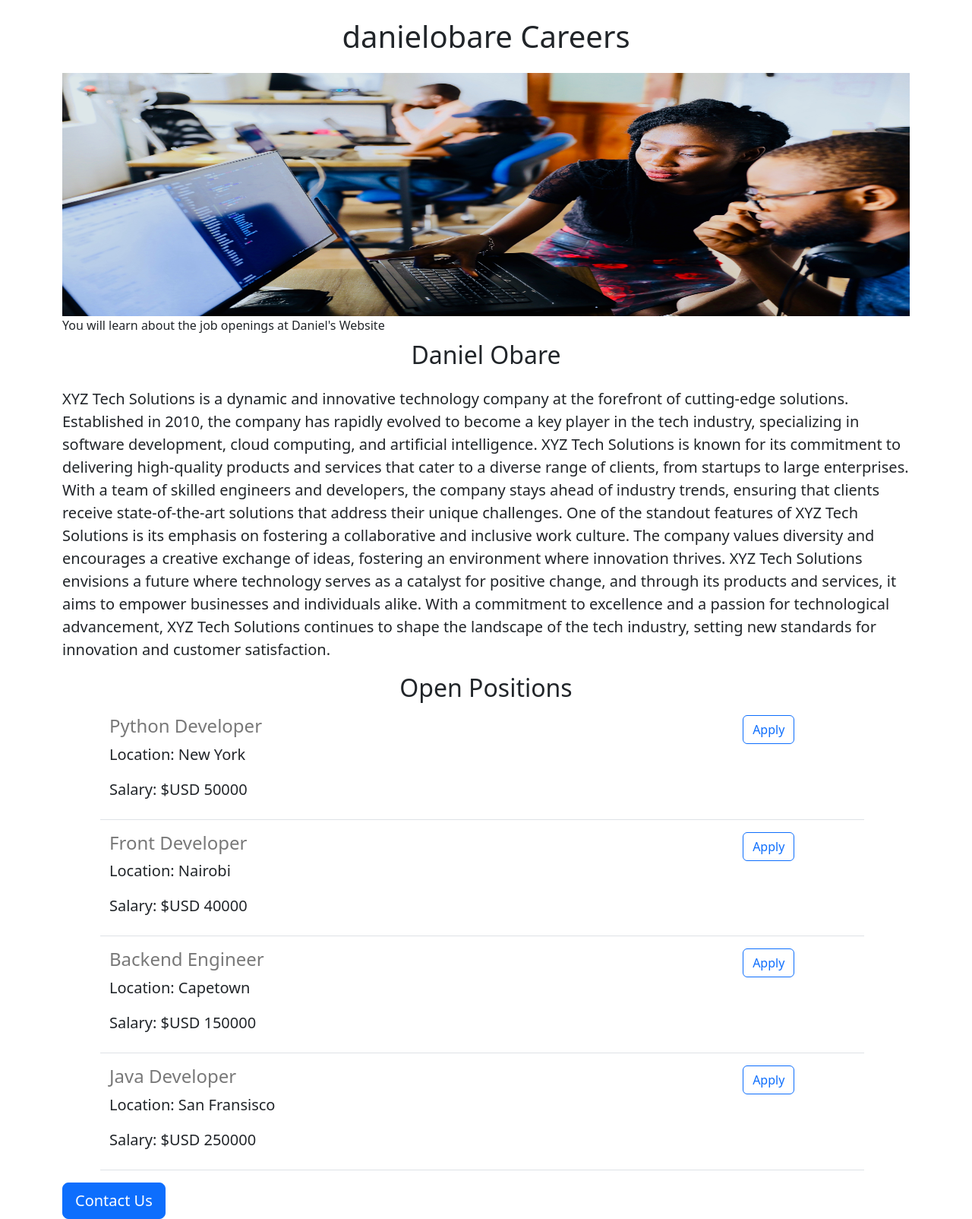
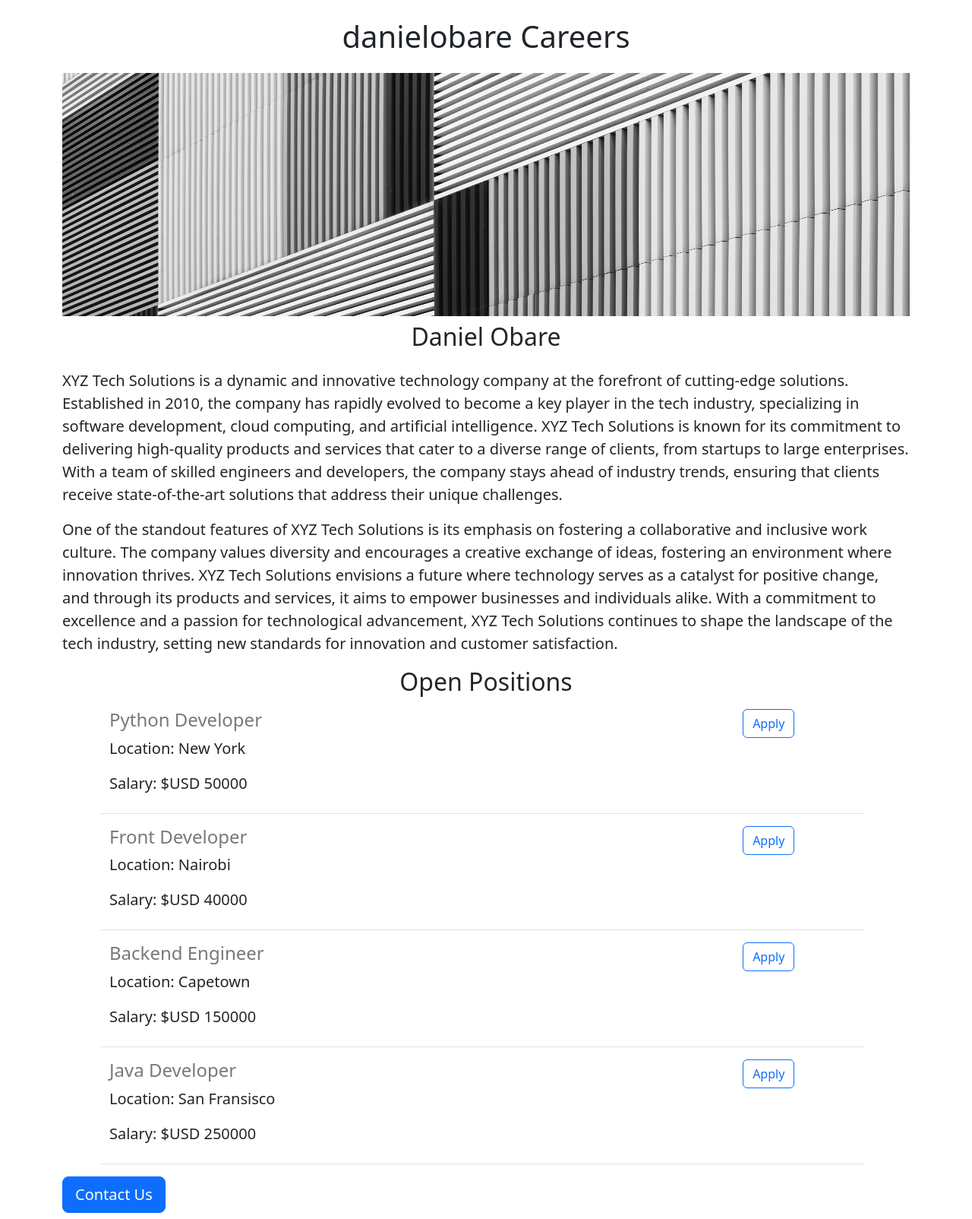
Before and after one commit to danielobare/daniel-obare-careers-website, a Flask app: page / in a window 1280 px wide. Shown: the whole page at 76% size. Run offline with Flask 3, Linux system fonts and the light colour scheme.

Commit message:
Replaced old banner with a new banner image. Also made some changes to main home.html file

```diff
--- a/templates/home.html
+++ b/templates/home.html
@@ -17,13 +17,14 @@
   <div class="container">
     <h1 class="text-center mt-4 mb-4">{{company_name}} Careers</h1>
     <img src='https://daniel-obare-careers-website.obare.repl.co/static/banner.jpg'class="fluid" id="banner" height=320px><br>
-    You will learn about the job openings at Daniel's Website
 
     <h2 class="text-center mt-2 mb-4">Daniel Obare</h2>
     <p class="lead">
       XYZ Tech Solutions is a dynamic and innovative technology company at the forefront of cutting-edge solutions. Established in 2010, the company has rapidly evolved to become a key player in the tech industry, specializing in software development, cloud computing, and artificial intelligence. XYZ Tech Solutions is known for its commitment to delivering high-quality products and services that cater to a diverse range of clients, from startups to large enterprises. With a team of skilled engineers and developers, the company stays ahead of industry trends, ensuring that clients receive state-of-the-art solutions that address their unique challenges.
 
+    </p>
 
+    <p class="lead">
       One of the standout features of XYZ Tech Solutions is its emphasis on fostering a collaborative and inclusive work culture. The company values diversity and encourages a creative exchange of ideas, fostering an environment where innovation thrives. XYZ Tech Solutions envisions a future where technology serves as a catalyst for positive change, and through its products and services, it aims to empower businesses and individuals alike. With a commitment to excellence and a passion for technological advancement, XYZ Tech Solutions continues to shape the landscape of the tech industry, setting new standards for innovation and customer satisfaction.
     </p>
 
```
Also changed, not shown: static/banner.jpg.
